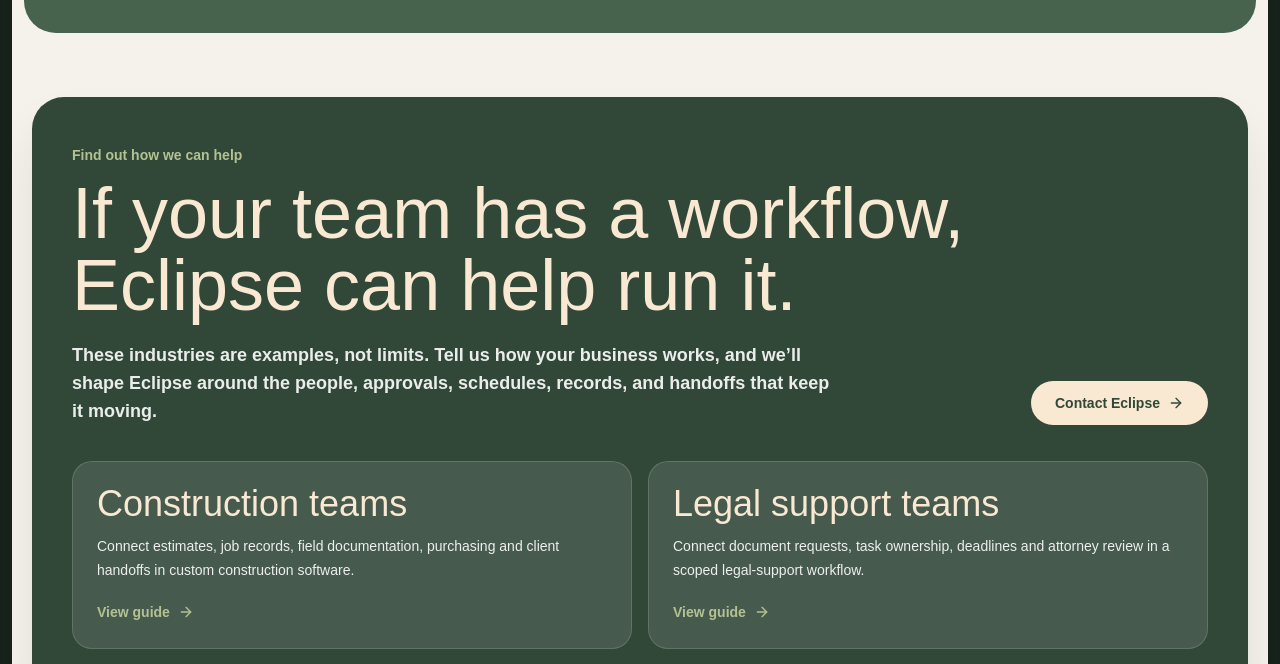
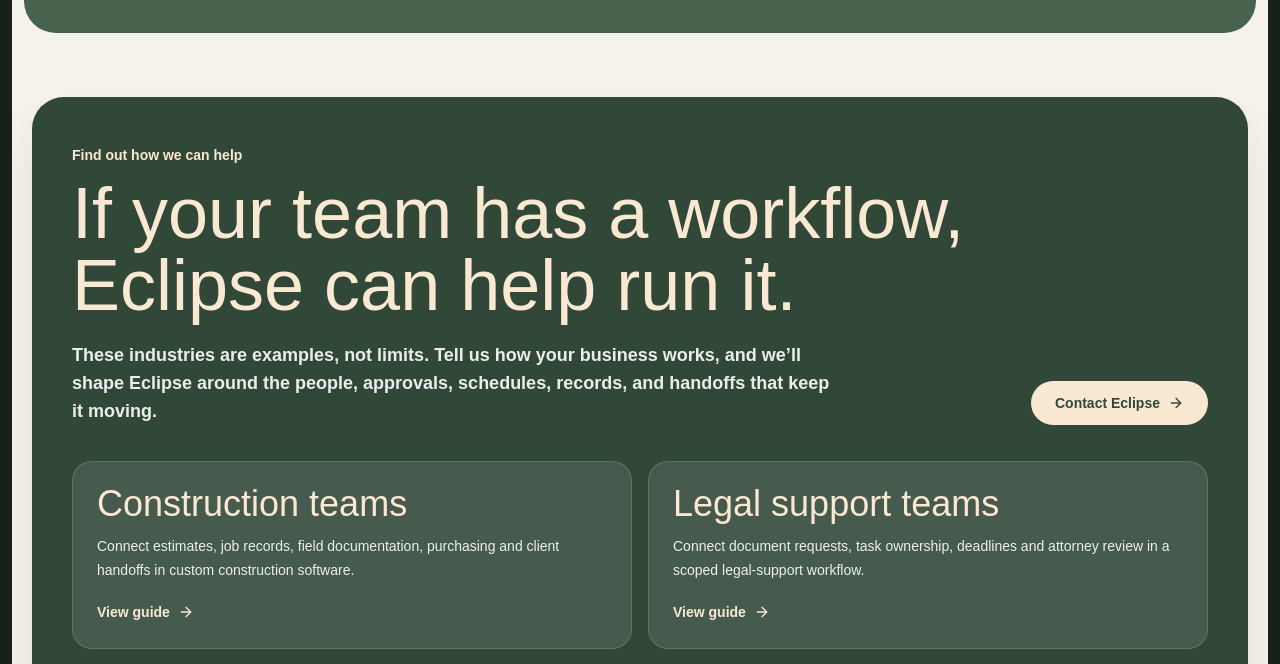
Before and after one commit to systemeclipses/eclipsesystems.pro, a Next.js app in the folder apps/web/: page /industries in a window 1280 px wide. Shown: the part 1693-2357 px from the top of the page. Built offline with nearby package versions, Linux system fonts and the light colour scheme; no server answers; a web font is replaced by a local one.

Commit message:
Keep industry guide links readable on dark cards

```diff
--- a/apps/web/app/(marketing)/industries/page.tsx
+++ b/apps/web/app/(marketing)/industries/page.tsx
@@ -118,7 +118,7 @@ export default async function IndustriesPage() {
         <div className="rounded-[2rem] bg-[#314839] px-7 py-9 text-[#f9e8d2] shadow-2xl shadow-[#172219]/15 md:px-10 md:py-12">
           <div className="flex flex-col gap-8 lg:flex-row lg:items-end lg:justify-between">
             <div>
-              <p className="text-sm font-bold text-[#b4c292]">Find out how we can help</p>
+              <p className="text-sm font-bold text-[#f9e8d2]">Find out how we can help</p>
               <h2 className="mt-3 max-w-5xl font-title text-5xl leading-[0.9] md:text-7xl">If your team has a workflow, Eclipse can help run it.</h2>
               <p className="mt-5 max-w-3xl text-base font-semibold leading-7 text-white/90 md:text-lg">
                 These industries are examples, not limits. Tell us how your business works, and we’ll shape Eclipse around the people, approvals, schedules, records, and handoffs that keep it moving.
@@ -134,7 +134,7 @@ export default async function IndustriesPage() {
               <Link key={industry.slug} href={`/industries/${industry.slug}`} className="group rounded-[1.25rem] border border-white/15 bg-white/10 p-6 transition hover:-translate-y-1 hover:bg-white/15">
                 <h3 className="font-title text-4xl leading-none text-[#f9e8d2]">{industry.name}</h3>
                 <p className="mt-3 text-sm leading-6 text-white/90">{industry.description}</p>
-                <span className="mt-5 inline-flex items-center gap-2 text-sm font-semibold text-[#b4c292]">
+                <span className="mt-5 inline-flex items-center gap-2 text-sm font-semibold text-[#f9e8d2]">
                   View guide <ArrowRight className="h-4 w-4 transition group-hover:translate-x-1" />
                 </span>
               </Link>
```
